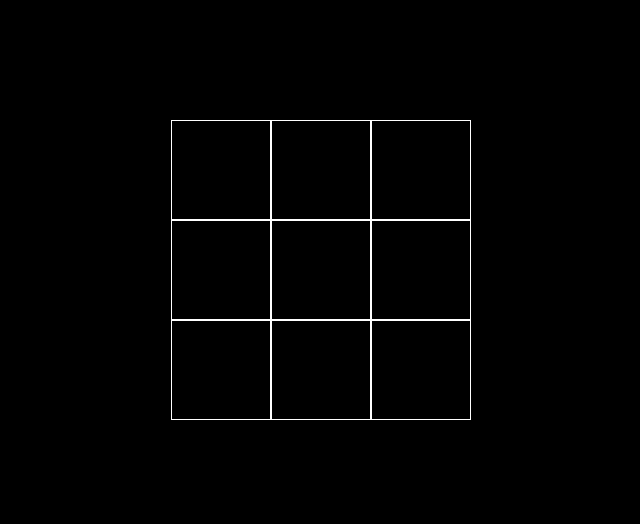
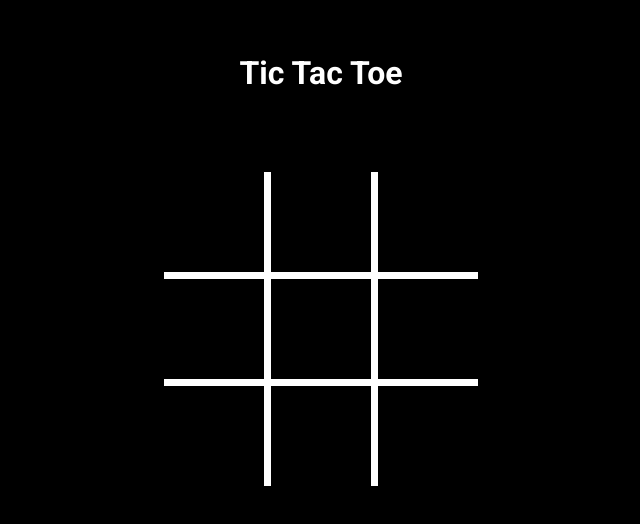
Before and after one commit to shadinmhd/tic-tac-toe, a React (Vite) app: page / in a window 1280 px wide. Shown: the part 130-654 px from the top of the page, without its empty margins (319-959 px from the left). Built offline with nearby package versions, Linux system fonts and the light colour scheme.

Commit message:
made some simple changes in code

```diff
--- a/src/App.css
+++ b/src/App.css
@@ -1,39 +1,56 @@
-*{
+* {
   margin: 0;
   padding: 0;
   border: 0;
   font-family: 'Roboto', sans-serif;
 }
 
-body{
+body {
   background: #000;
   color: #fff;
+  height: 100vh;
   display: flex;
   align-items: center;
   justify-content: center;
-  height: 100vh;
 }
 
-#container{
+#Game{
+  display: flex;
+  align-items: center;
+  justify-content: center;
+}
+
+.game-container {
+  display: flex;
+  gap: 100px;
+  justify-content: center;
+  align-items: center;
+}
+
+#container {
   display: grid;
   grid-template-columns: 1fr 1fr 1fr;
+  gap: 7px;
+  background: #fff;
 }
 
-.btn{
+.btn {
   background: #000;
   color: #fff;
+  font-size: xx-large;
   height: 100px;
   width: 100px;
-  border: 1px #fff solid;
+  /* border: 1px #fff solid; */
   cursor: pointer;
+  transition: all 1s;
 }
 
-.btn:hover{
+.btn:hover {
   background: #fff;
   color: #000;
 }
 
-h1{
+h1 {
   text-align: center;
-  margin-bottom: 20px;
+  margin-bottom: 5rem;
 }
--- a/src/App.jsx
+++ b/src/App.jsx
@@ -1,13 +1,16 @@
 import { useState } from 'react'
 import './App.css'
 import Game from './components/Game'
+import Taskbar from './components/Taskbar'
 
 function App() {
   const [play, setplay] = useState(true)
   const [input, setInput] = useState("X")
   return( <>
-  { play? (
+  { play? (<>
+    <h1>Tic Tac Toe</h1>
     <Game play={play} setplay={setplay} input={input} setInput={setInput} />
+  </>
   ) : (
     <h1>Some one Won</h1>
   )}
--- a/src/components/Game.jsx
+++ b/src/components/Game.jsx
@@ -3,70 +3,71 @@ import '../App.css'
 
 function Game(prop) {
     const [val, setVal] = useState([
-        {key : 1, label : " "},
-        {key : 2, label : " "},
-        {key : 3, label : " "},
-        {key : 4, label : " "},
-        {key : 5, label : " "},
-        {key : 6, label : " "},
-        {key : 7, label : " "},
-        {key : 8, label : " "},
-        {key : 9, label : " "}
+        { key: 1, label: " " },
+        { key: 2, label: " " },
+        { key: 3, label: " " },
+        { key: 4, label: " " },
+        { key: 5, label: " " },
+        { key: 6, label: " " },
+        { key: 7, label: " " },
+        { key: 8, label: " " },
+        { key: 9, label: " " }
     ])
 
-      function checkWinner(){
-        if(prop.play){
-          if(val[0].label === val[1].label && val[1].label === val[2].label && val[2].label != " "){
+    function checkWinner() {
+        if (prop.play) {
+            if (val[0].label === val[1].label && val[1].label === val[2].label && val[2].label != " ") {
                 console.log("i think")
                 prop.setplay(false)
             }
-          else if(val[3].label === val[4].label && val[4].label === val[5].label && val[5].label != " "){
+            else if (val[3].label === val[4].label && val[4].label === val[5].label && val[5].label != " ") {
                 console.log("i think")
                 prop.setplay(false)
             }
-          else if(val[6].label === val[7].label && val[7].label === val[8].label && val[8].label != " "){
+            else if (val[6].label === val[7].label && val[7].label === val[8].label && val[8].label != " ") {
                 console.log("i think")
                 prop.setplay(false)
             }
-          else if(val[0].label === val[3].label && val[3].label === val[6].label && val[6].label != " "){
+            else if (val[0].label === val[3].label && val[3].label === val[6].label && val[6].label != " ") {
                 console.log("i think")
                 prop.setplay(false)
             }
-          else if(val[1].label === val[4].label && val[4].label === val[7].label && val[7].label != " "){
+            else if (val[1].label === val[4].label && val[4].label === val[7].label && val[7].label != " ") {
                 console.log("i think")
                 prop.setplay(false)
             }
-          else if(val[2].label === val[5].label && val[5].label === val[8].label && val[8].label != " "){
+            else if (val[2].label === val[5].label && val[5].label === val[8].label && val[8].label != " ") {
                 console.log("i think")
                 prop.setplay(false)
             }
-          else if(val[0].label === val[4].label && val[4].label === val[8].label && val[8].label != " "){
+            else if (val[0].label === val[4].label && val[4].label === val[8].label && val[8].label != " ") {
                 console.log("i think")
                 prop.setplay(false)
             }
-          else if(val[2].label === val[4].label && val[4].label === val[6].label && val[6].label != " "){
+            else if (val[2].label === val[4].label && val[4].label === val[6].label && val[6].label != " ") {
                 console.log("i think")
                 prop.setplay(false)
             }
         }
     }
 
-      function click(key){
+    function click(key) {
         let temp = [...val]
-        if(temp[key-1].label === " ") {
-          temp[key-1].label = prop.input
+        if (temp[key - 1].label === " ") {
+            temp[key - 1].label = prop.input
             prop.input === "X" ? prop.setInput("O") : prop.setInput("X")
         }
         setVal(temp)
         checkWinner()
     }
-      return (<>
+    return (
+    <div id='Game'>
         <div id='container' >
             {val.map((e) => {
-            return <button disabled={prop.play? false : true} key={e.key} onClick={() => click(e.key)} className='btn'>{e.label}</button>
+                return <button disabled={prop.play ? false : true} key={e.key} onClick={() => click(e.key)} className='btn'>{e.label}</button>
             })}
         </div>
-      </>
+    </div>
     )
 }
 
```
Lines whose indentation alone changed are shown as unchanged.
